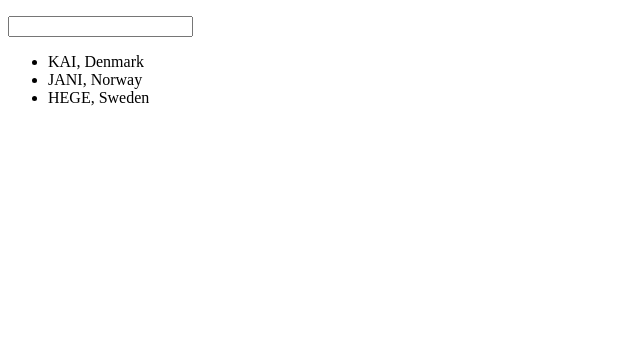
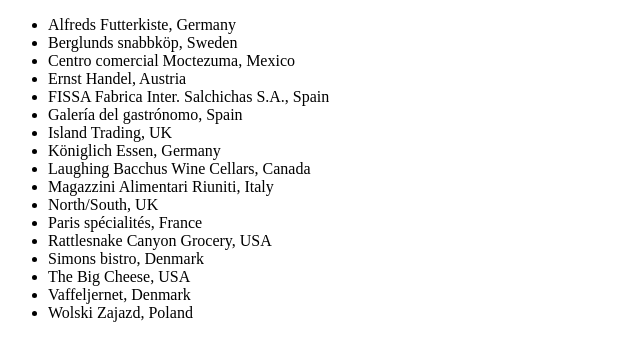
Before and after one commit to yangboz/turnt-octo-lana, a plain HTML site: page app/index.html in a window 1280 px wide. Shown: the whole page, without its empty margins (0-640 px from the left). Drawn offline with Linux system fonts and the light colour scheme.

Commit message:
ADDED:angular app example with $http call;

```diff
--- /dev/null
+++ b/app/Customers.json
@@ -0,0 +1,87 @@
+[
+    {
+        "Name" : "Alfreds Futterkiste",
+        "City" : "Berlin",
+        "Country" : "Germany"
+    },
+    {
+        "Name" : "Berglunds snabbköp",
+        "City" : "Luleå",
+        "Country" : "Sweden"
+    },
+    {
+        "Name" : "Centro comercial Moctezuma",
+        "City" : "México D.F.",
+        "Country" : "Mexico"
+    },
+    {
+        "Name" : "Ernst Handel",
+        "City" : "Graz",
+        "Country" : "Austria"
+    },
+    {
+        "Name" : "FISSA Fabrica Inter. Salchichas S.A.",
+        "City" : "Madrid",
+        "Country" : "Spain"
+    },
+    {
+        "Name" : "Galería del gastrónomo",
+        "City" : "Barcelona",
+        "Country" : "Spain"
+    },
+    {
+        "Name" : "Island Trading",
+        "City" : "Cowes",
+        "Country" : "UK"
+    },
+    {
+        "Name" : "Königlich Essen",
+        "City" : "Brandenburg",
+        "Country" : "Germany"
+    },
+    {
+        "Name" : "Laughing Bacchus Wine Cellars",
+        "City" : "Vancouver",
+        "Country" : "Canada"
+    },
+    {
+        "Name" : "Magazzini Alimentari Riuniti",
+        "City" : "Bergamo",
+        "Country" : "Italy"
+    },
+    {
+        "Name" : "North/South",
+        "City" : "London",
+        "Country" : "UK"
+    },
+    {
+        "Name" : "Paris spécialités",
+        "City" : "Paris",
+        "Country" : "France"
+    },
+    {
+        "Name" : "Rattlesnake Canyon Grocery",
+        "City" : "Albuquerque",
+        "Country" : "USA"
+    },
+    {
+        "Name" : "Simons bistro",
+        "City" : "København",
+        "Country" : "Denmark"
+    },
+    {
+        "Name" : "The Big Cheese",
+        "City" : "Portland",
+        "Country" : "USA"
+    },
+    {
+        "Name" : "Vaffeljernet",
+        "City" : "Århus",
+        "Country" : "Denmark"
+    },
+    {
+        "Name" : "Wolski Zajazd",
+        "City" : "Warszawa",
+        "Country" : "Poland"
+    }
+]
--- a/app/index.html
+++ b/app/index.html
@@ -2,19 +2,25 @@
 <html>
 <body>
 
-<div ng-app="" ng-controller="namesController" >
-
-    <p><input type="text" ng-model="name"></p>
+<div ng-app="" ng-controller="customersController" >
 
     <ul>
-        <li ng-repeat="x in names | filter:name | orderBy:'country' ">
-            {{ (x.name | uppercase) + ', ' + x.country }}
+        <li ng-repeat="x in names">
+            {{ x.Name + ', ' + x.Country }}
         </li>
     </ul>
 
 </div>
 
-<script src="namesController.js"></script>
+<script>
+    function customersController($scope,$http){
+        $http.get("Customers.json").success(
+                function(response){
+                    $scope.names = response;
+                }
+        )
+    }
+</script>
 
 <script src="../angular.min.js"></script>
 
```
